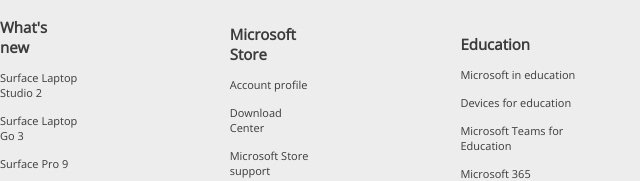
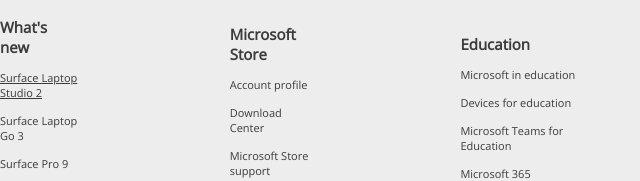
Before and after one commit to julAnox/microsoft, a plain HTML site: page index.html in a window 1280 px wide. In both pictures the pointer is over the element "Surface Laptop Studio 2". Shown: the part 4258-4439 px from the top of the page, 0-640 px from the left. Drawn offline with nearby package versions, Linux system fonts and the light colour scheme.

Commit message:
Update style.css

```diff
--- a/style.css
+++ b/style.css
@@ -448,3 +448,8 @@ span {
     font-size: 11px;
     color: #3b3b3b;
 }
+
+.footer p:hover {
+  text-decoration: underline;
+  cursor: pointer;
+}
```
